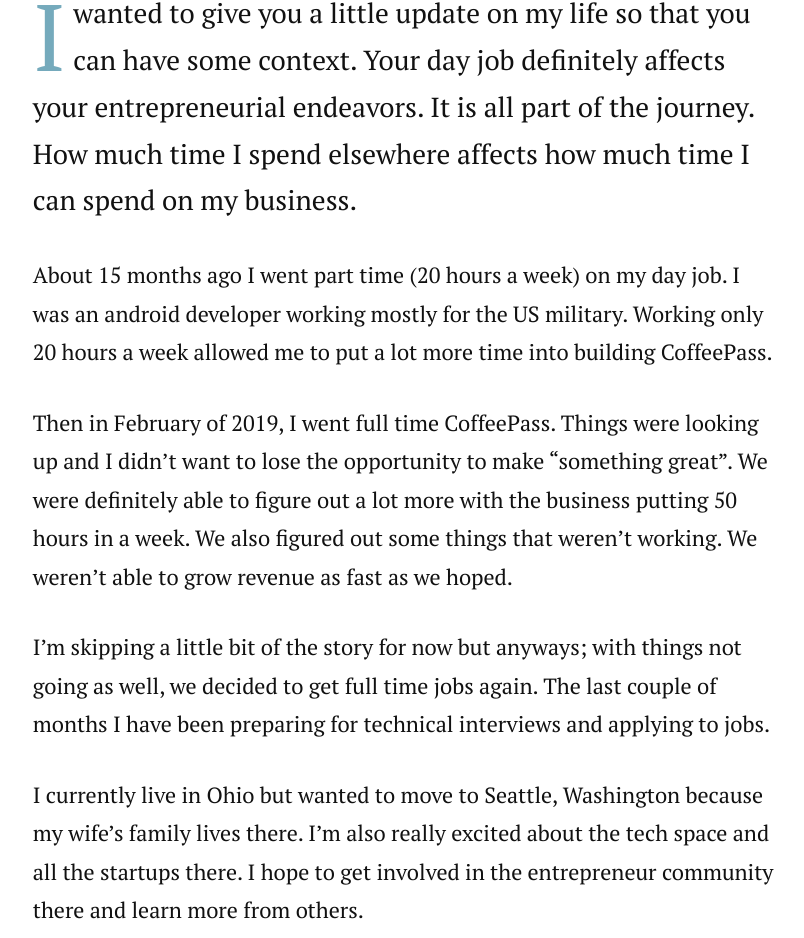
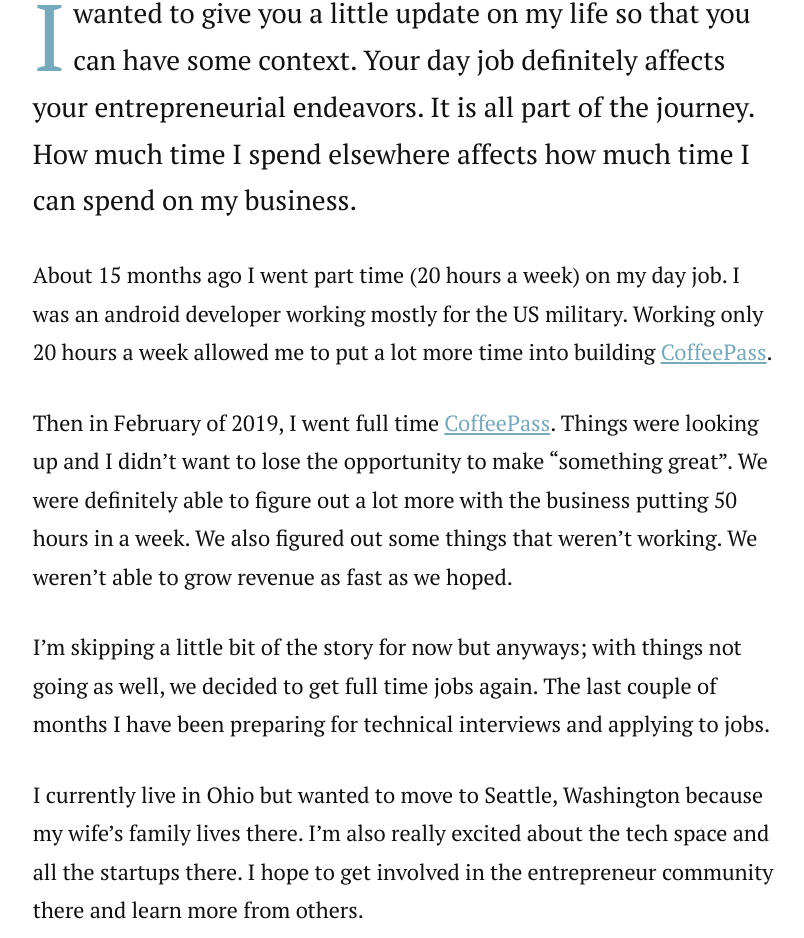
Before and after one commit to normdoow/blog, a Jekyll site: the page built from _posts/2019-3-10-my-new-day-job.markdown, in a window 1280 px wide and 1400 px high, scrolled down 520 px, cut to the strip 0-938 px from the top of the window. Shown: the whole strip, without its empty margins (236-1040 px from the left). Built offline with Jekyll 4.4.1, drawn with Linux system fonts in a browser that asks for light colours; nearby versions of some CDN libraries; comment, search, counter and statistics services are not loaded; some of the changed lines change nothing that is shown; some of the changed text lies outside the part shown.

Commit message:
added links

```diff
--- a/_posts/2019-3-10-my-new-day-job.markdown
+++ b/_posts/2019-3-10-my-new-day-job.markdown
@@ -7,9 +7,9 @@ description: I wanted to give you a little update on my life so that you can hav
 
 <p class="intro"><span class="dropcap">I</span> wanted to give you a little update on my life so that you can have some context. Your day job definitely affects your entrepreneurial endeavors. It is all part of the journey. How much time I spend elsewhere affects how much time I can spend on my business.</p>
 
-About 15 months ago I went part time (20 hours a week) on my day job. I was an android developer working mostly for the US military. Working only 20 hours a week allowed me to put a lot more time into building CoffeePass.
+About 15 months ago I went part time (20 hours a week) on my day job. I was an android developer working mostly for the US military. Working only 20 hours a week allowed me to put a lot more time into building [CoffeePass](www.coffeepass.io).
 
-Then in February of 2019, I went full time CoffeePass. Things were looking up and I didn't want to lose the opportunity to make "something great". We were definitely able to figure out a lot more with the business putting 50 hours in a week. We also figured out some things that weren't working. We weren't able to grow revenue as fast as we hoped.
+Then in February of 2019, I went full time [CoffeePass](www.coffeepass.io). Things were looking up and I didn't want to lose the opportunity to make "something great". We were definitely able to figure out a lot more with the business putting 50 hours in a week. We also figured out some things that weren't working. We weren't able to grow revenue as fast as we hoped.
 
 I'm skipping a little bit of the story for now but anyways; with things not going as well, we decided to get full time jobs again. The last couple of months I have been preparing for technical interviews and applying to jobs.
 
@@ -17,7 +17,7 @@ I currently live in Ohio but wanted to move to Seattle, Washington because my wi
 
 <center><img src="https://media.giphy.com/media/v4UgKClFVQFdC/giphy.gif" alt="Seattle" /></center>
 
-So, I got hired on at Vizio as an iOS developer! If you don't know, Vizio is a big tv company in the US. I'm excited to learn more about being on a software team and bolster my technical skills in iOS.
+So, I got hired on at [Vizio](https://www.vizio.com) as an iOS developer! If you don't know, Vizio is a big tv company in the US. I'm excited to learn more about being on a software team and bolster my technical skills in iOS.
 
 We will be moving to Seattle next week! I am definitely excited about all the new change.
 
```
